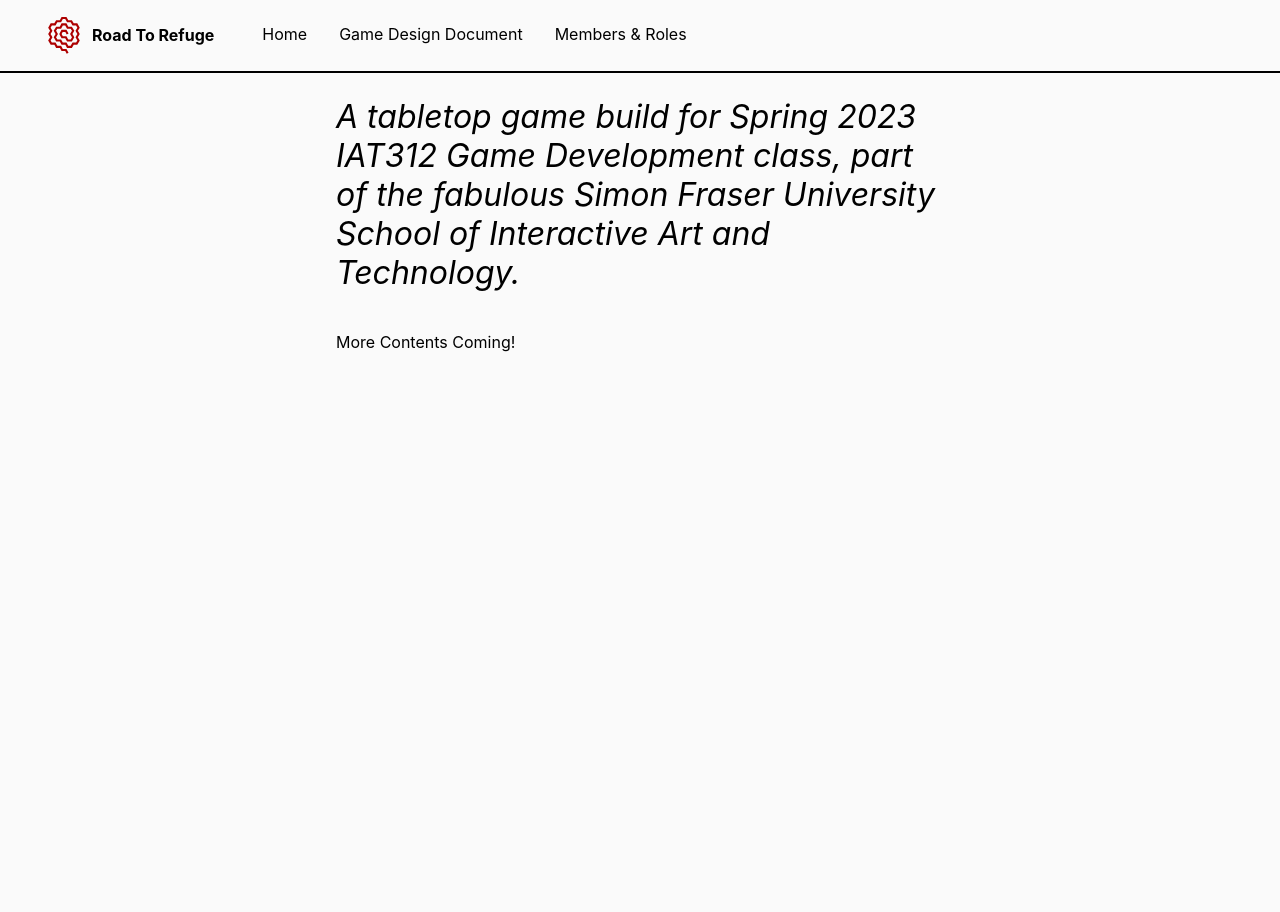
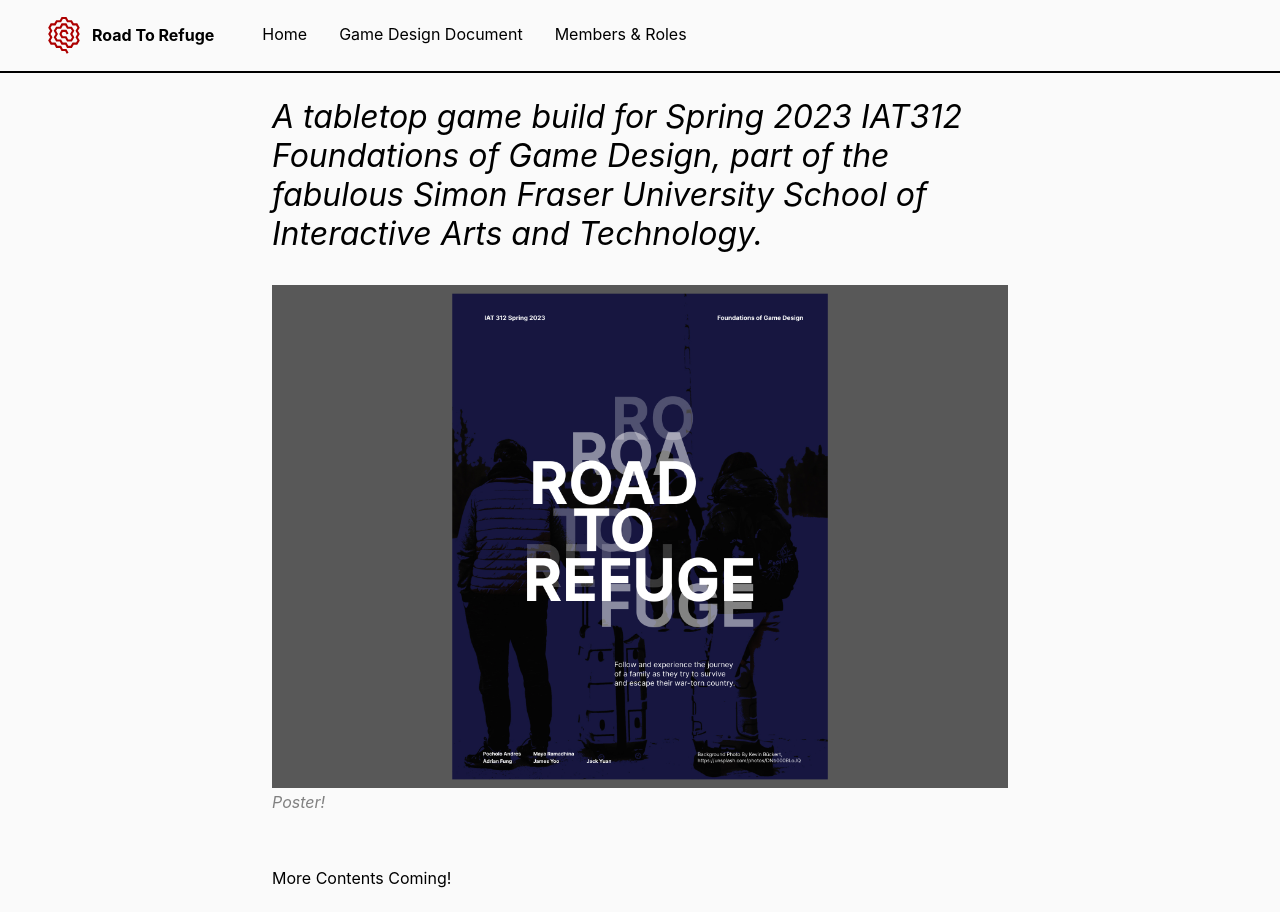
Before and after one commit to stoneYuan3/RoadToRefuge_webShowcase_IAT312, a React (Create React App) app: page / in a window 1280 px wide. Before the commit the page ends 800 px from the top, so only its background shows below. Built offline with nearby package versions, Linux system fonts and the light colour scheme.

Commit message:
add poster 112-03-27

```diff
--- a/src/App.css
+++ b/src/App.css
@@ -74,10 +74,22 @@ html{
     flex: 1;
 }
 /*/////////////////////////////////////////////////////////*/
-/* #root{
+
+img{
+  width: 100%;
+  max-width: 100%;
+}
+/* #poster{
   display: flex;
+  justify-content: center;
+  align-items: center;
   flex-direction: column;
+}
+#poster img{
+  max-width: 50%;
+  height: auto;
 } */
+
 .nav_main{
   justify-content: space-between;
 }
@@ -137,6 +149,7 @@ header nav, header div, header nav div{
 .section-main{
     flex-wrap: nowrap;
     padding:2rem 6rem;
+    flex-direction: column;
 }
 .section-main h1{
     font-size: 2rem;
@@ -157,7 +170,7 @@ header nav, header div, header nav div{
 }
 
 .section_article{
-  padding:0rem 18rem;
+  padding:0rem 14rem;
 }
 .section_article h1, .section_2column_master h1{
   margin-top: 0;
@@ -421,6 +434,10 @@ figcaption{
     line-break: none;
     margin-right: 1rem;
   }
+  .section_article{
+    padding:0rem 1rem;
+  }
+
 }
 
 
--- a/src/pages/general.js
+++ b/src/pages/general.js
@@ -2,7 +2,13 @@
 export const Home = () => {
     return (
       <div className="flex flex-column section_article">
-        <p className="p_intro">A tabletop game build for Spring 2023 IAT312 Game Development class, part of the fabulous Simon Fraser University School of Interactive Art and Technology.</p>
+        <p className="p_intro">A tabletop game build for Spring 2023 IAT312 Foundations of Game Design, part of the fabulous Simon Fraser University School of Interactive Arts and Technology.</p>
+
+        <figure id="poster">
+            <img src="/img/poster.jpg" alt="game poster" />
+            <figcaption>Poster!</figcaption>
+        </figure>
+
         <p>More Contents Coming!</p>
       </div>
     );
```
Also changed, not shown: public/img/poster.jpg (added).
